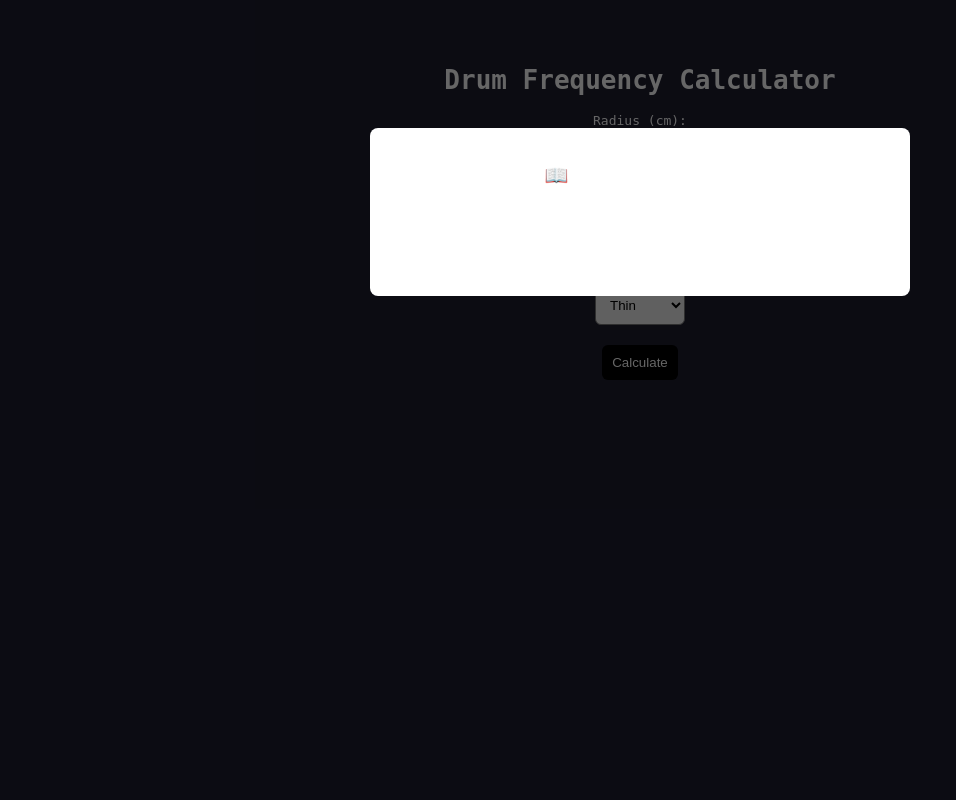
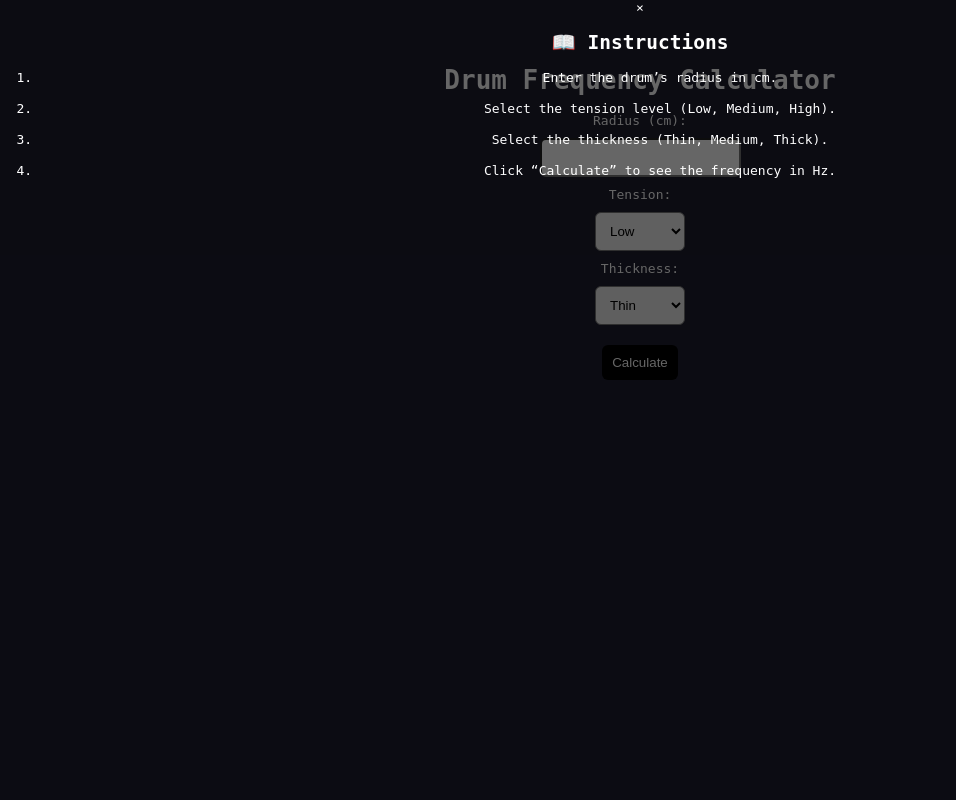
Before and after one commit to TanavBhuraria/DrumFrequencyCalculator, a Flask app: page /calculator in a window 1280 px wide. Shown: the whole page, without its empty margins (0-956 px from the left). Run offline with Flask 3, Linux system fonts and the light colour scheme.

Commit message:
Instructions popup test 2

```diff
--- a/templates/calculator.html
+++ b/templates/calculator.html
@@ -53,14 +53,23 @@
       background-color: rgba(0,0,0,0.6);
     }
 
-    .modal-content {
-      background-color: white;
-      margin: 10% auto;
-      padding: 20px;
+  ..modal-content {
+      background-color: #1e1e2f;
+      margin: 5% auto; /* less top margin, pops up more */
+     padding: 30px;   /* more breathing room inside */
       border-radius: 8px;
-      width: 80%;
-      max-width: 500px;
-      animation: fadeIn 0.4s ease;
+     width: 90%;      /* bigger width */
+     max-width: 700px; /* bigger max width */
+     animation: fadeIn 0.4s ease;
+     color: white;    /* make sure text stays visible */
+     font-size: 1.2rem; /* bigger text */
+     line-height: 1.6;  /* more space between lines */
+}
+
+   .modal-content ol li {
+     margin-bottom: 1rem; /* space between list items */
+}
+
     }
 
     .close {
```
